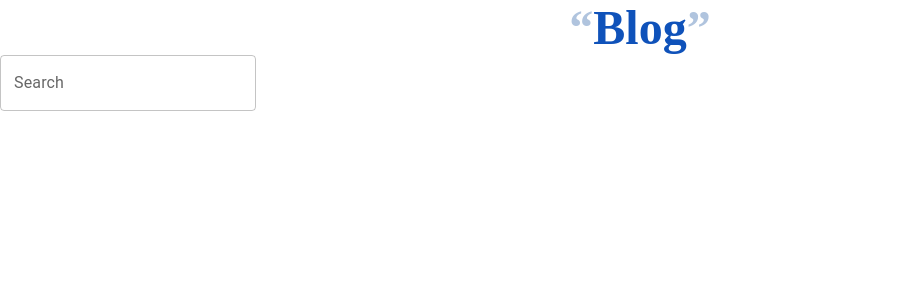
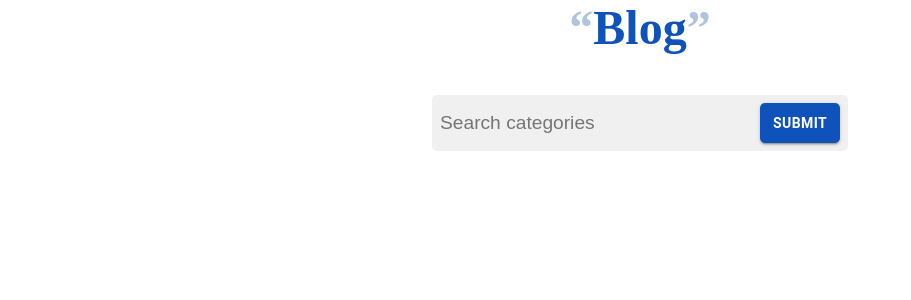
Before and after one commit to SINAZZzz/Blog, a React (Vite) app: page / in a window 1280 px wide. Shown: the top 300 px of the page, without its empty margins (0-911 px from the left). Built offline with nearby package versions, Linux system fonts and the light colour scheme.

Commit message:
remove eslint update index css and search and home

```diff
--- a/src/components/header/SearchBar.jsx
+++ b/src/components/header/SearchBar.jsx
@@ -1,89 +1,29 @@
-// import React from "react";
-import { Box, IconButton, InputAdornment } from "@mui/material";
+import { Box, Button } from "@mui/material";
 import ClearIcon from "@mui/icons-material/Clear";
 
-// export default function SearchBar({
-//   formSubmit,
-//   value,
-//   handleSearchKey,
-//   clearSearch,
-// }) {
-//   return (
-//     <Box
-//       component="div"
-//       sx={{
-//         width: "fit-content",
-//         backgroundColor: "#f0f0f0",
-//         margin: "2.5rem auto 4rem auto",
-//         padding: "0.5",
-//         borderRadius: "5px",
-//       }}
-//     >
-//       <Box
-//         component="form"
-//         sx={{ display: "flex", alignItems: "center" }}
-//         onSubmit={formSubmit}
-//       >
-//         <Box
-//           component="input"
-//           onChange={handleSearchKey}
-//           sx={{
-//             backgroundColor: "#f0f0f0",
-//             width: "40vh",
-//             height: "5vh",
-//             outline: "none",
-//             border: "none",
-//             fontSize: "larger",
-//           }}
-//         />
-//         {value && (
-//           <Box
-//             component="span"
-//             sx={{
-//               px: " 0.5rem",
-//               color: "black",
-//               fontWeight: "bolder",
-//               cursor: "pointer",
-//             }}
-//             onClick={clearSearch}
-//           >
-//             <ClearIcon />
-//           </Box>
-//         )}
-//         <Button variant="contained">Submit</Button>
-//       </Box>
-//     </Box>
-//   );
-// }
-
-// SearchBar.js
-
-import React from "react";
-import TextField from "@mui/material/TextField";
-
-const SearchBar = ({ value, onChange, onClear }) => {
+export default function SearchBar({
+  formSubmit,
+  value,
+  handleSearchKey,
+  clearSearch,
+}) {
   return (
-    <Box>
-      <TextField
-        label="Search"
-        variant="outlined"
-        sx={{ width: "fit-content" }}
-        value={value}
-        onChange={(e) => onChange(e.target.value)}
-        InputProps={{
-          endAdornment: (
-            <InputAdornment position="end">
-              {value && (
-                <IconButton edge="end" onClick={onClear}>
-                  <ClearIcon />
-                </IconButton>
-              )}
-            </InputAdornment>
-          ),
-        }}
-      />
+    <Box className="searchBar-wrap">
+      <Box component="form" onSubmit={formSubmit}>
+        <Box
+          component="input"
+          type="text"
+          placeholder="Search categories"
+          value={value}
+          onChange={handleSearchKey}
+        />
+        {value && (
+          <span onClick={clearSearch}>
+            <ClearIcon />
+          </span>
+        )}
+        <Button variant="contained">Submit</Button>
+      </Box>
     </Box>
   );
-};
-
-export default SearchBar;
+}
--- a/src/index.css
+++ b/src/index.css
@@ -1,4 +1,46 @@
-*{
-    margin: 0;
-    padding: 0;
+* {
+  margin: 0;
+  padding: 0;
 }
+
+.searchBar-wrap {
+  background-color: #f0f0f0;
+  width: fit-content;
+  margin: 2.5rem auto 4rem auto;
+  padding: 0.5rem;
+  border-radius: 5px;
+}
+
+.searchBar-wrap form {
+  display: flex;
+  align-items: center;
+}
+
+.searchBar-wrap input {
+  background-color: #f0f0f0;
+  width: 40vh;
+  height: 5vh;
+  outline: none;
+  border: none;
+  font-size: larger;
+}
+
+.searchBar-wrap span {
+  padding-right: 0.5rem;
+  padding-left: 0.5rem;
+  color: black;
+  font-weight: bolder;
+  cursor: pointer;
+}
+
+.searchBar-wrap button {
+  font-weight: bolder;
+  outline: none;
+  border: none;
+  width: 10vh;
+  height: 5vh;
+  padding: 0.3rem 1rem;
+  border-radius: 5px;
+  background-color: #0f52ba;
+  color: #fff;
+}
--- a/src/pages/home/Home.jsx
+++ b/src/pages/home/Home.jsx
@@ -8,17 +8,6 @@ import SearchBar from "../../components/header/SearchBar.jsx";
 const Home = () => {
   const [blogs, setBlogs] = useState(blogList);
   const [searchKey, setSearchKey] = useState("");
-
-  const [searchValue, setSearchValue] = useState("");
-
-  const handleSearchChange = (value) => {
-    setSearchValue(value);
-    // You can perform additional actions here, such as filtering data based on the search value
-  };
-
-  const handleClearSearch = () => {
-    setSearchValue("");
-  };
 
   // Search submit
   const handleSearchBar = (e) => {
@@ -36,24 +25,19 @@ const Home = () => {
   };
 
   // Clear search and show all blogs
-  // const handleClearSearch = () => {
-  //   // setBlogs(blogList);
-  //   // setSearchKey("");
-  // };
+  const handleClearSearch = () => {
+    setBlogs(blogList);
+    setSearchKey("");
+  };
+
   return (
     <Box component="div">
       <Header />
-      {/* search  bar */}
-      {/* <SearchBar
+      <SearchBar
         value={searchKey}
         clearSearch={handleClearSearch}
         formSubmit={handleSearchBar}
         handleSearchKey={(e) => setSearchKey(e.target.value)}
-      /> */}
-      <SearchBar
-        value={searchValue}
-        onChange={handleSearchChange}
-        onClear={handleClearSearch}
       />
     </Box>
   );
```
Also changed, not shown: .eslintrc.cjs (deleted).
